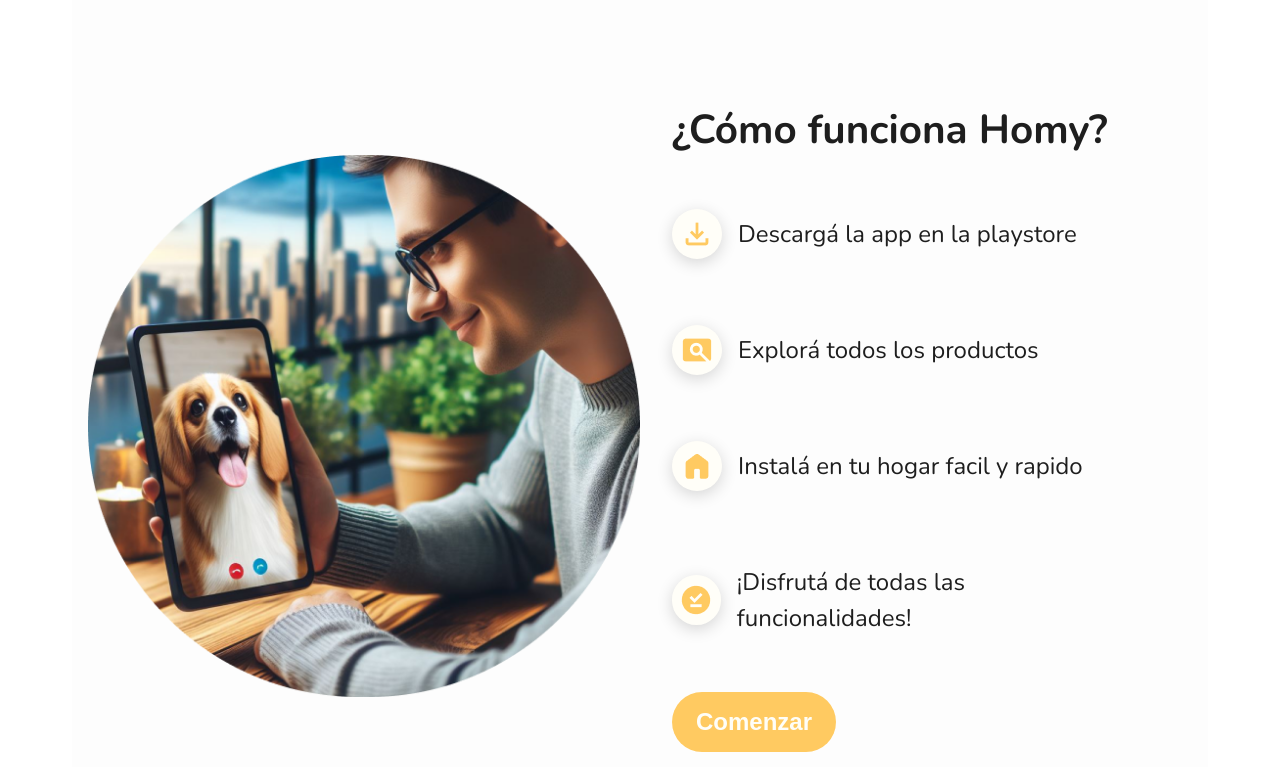
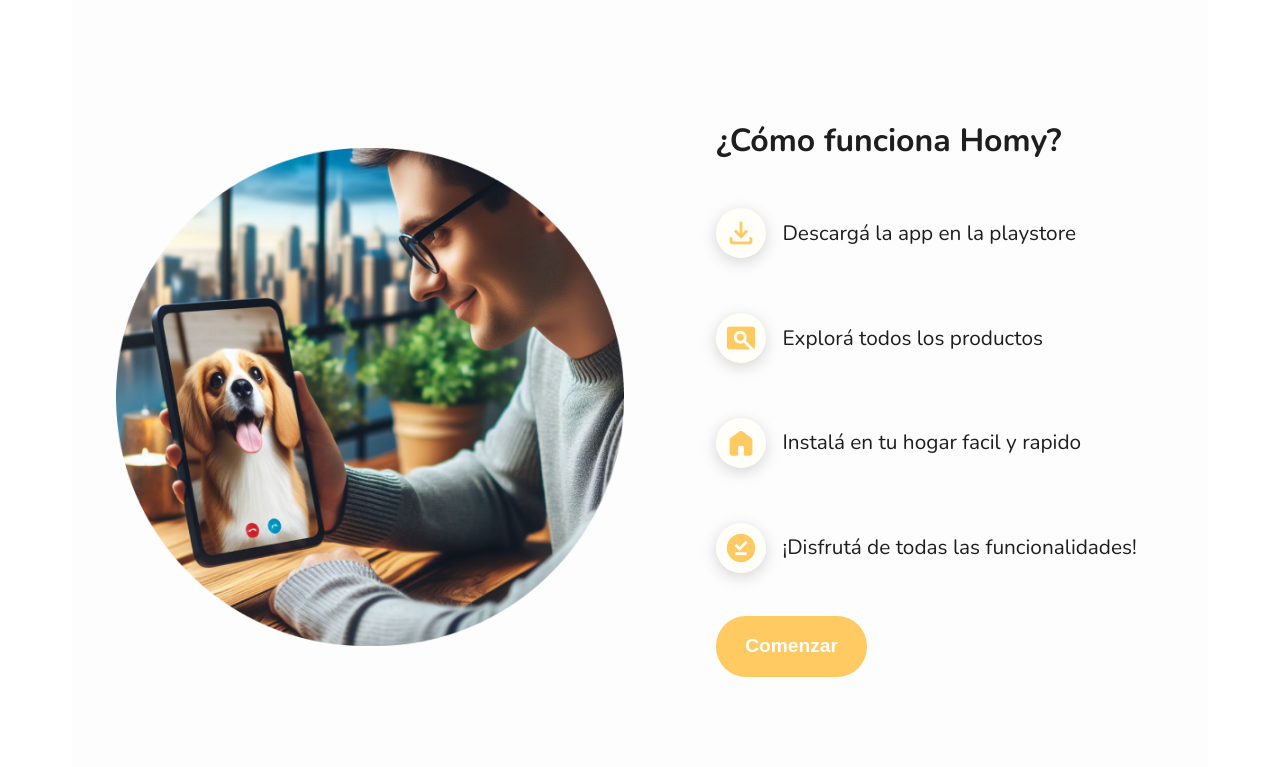
Before and after one commit to jimenabelentorrilla/homy, a React (Vite) app: page / in a window 1280 px wide. Shown: the part 1713-2480 px from the top of the page. Built offline with nearby package versions, Linux system fonts and the light colour scheme.

Commit message:
mq our update dep

```diff
--- a/package.json
+++ b/package.json
@@ -12,7 +12,7 @@
   "dependencies": {
     "@emotion/react": "^11.11.4",
     "@emotion/styled": "^11.11.5",
-    "@mui/material": "^5.15.15",
+    "@mui/material": "^5.15.19",
     "aos": "^2.3.4",
     "react": "^18.2.0",
     "react-dom": "^18.2.0",
--- a/src/componentes/Como/Como.css
+++ b/src/componentes/Como/Como.css
@@ -1,25 +1,23 @@
 .section-3{
     display: flex;
-    padding: 102px 0px;
+    min-height:  51.875em;
     justify-content: space-between;
     width: 95%;
     gap: 2em;
 }
 .img-como{
-    max-width: 100%;
-    height: auto;
     display: flex;
     justify-content: center;
     align-items: center;
 }
 .img-como img{
-    max-width: 100%;
-    height: auto;
+    max-width: 90%;
+    display: block;
 }
 .box-text{
     display: flex;
     flex-direction: column;
-    justify-content: space-around;
+    justify-content: center;
     gap: 2em;
 }
 
@@ -41,8 +39,8 @@
     gap: 1em;
 }
 .item-circle{
-    width: 50px;
-    height: 50px;
+    width: 3.125em;
+    height: 3.125em;
     border-radius: 50px;
     background-color:#FFFEF8;
     box-shadow: 0px 4px 16px 0px #00000029;
@@ -58,7 +56,7 @@
     color:#FFFEF8;
     font-weight: 700;
     background-color: #FFCA61;
-    padding: 16px 24px;
+    padding: 1em 1.5em;
     border-radius: 30px;
     border: none;
 }
@@ -70,25 +68,30 @@
 @media (width < 576px) {
     .section-3{
         flex-direction: column;
+        justify-content: center;
         align-items: center;
     }
     .img-como{
         display: none;
     }
     .box-text h2{
-        font-size: 2.125em;
+        font-size: 1.5em;
     }
     .item-paragraph{
-        font-size: 1.1em;
+        font-size: 1em;
     }
     .sct-3-btn{
         font-size: 1em;
+    }
+    .items-flex{
+        gap:1.2em;
     }
   }
 
   @media (min-width: 576px) and (max-width: 767.99px){
     .section-3{
         flex-direction: column;
+        justify-content: center;
         align-items: center;
     }
     .img-como{
@@ -108,6 +111,7 @@
   @media (min-width: 768px) and (max-width: 991.99px){
     .section-3{
         flex-direction: column;
+        justify-content: center;
         align-items: center;
     }
     .img-como{
@@ -127,25 +131,40 @@
 
   @media (min-width: 992px) and (max-width: 1199.98px) {
     .section-3{
-        flex-direction: column;
-        align-items: center;
+        flex-direction: row;
     }
     .img-como{
-        display: none;
+        display: flex;
     }
     .box-text h2{
-        font-size: 2.525em;
+        font-size: 1.8em;
     }
     .item-paragraph{
-        font-size: 1.4em;
+        font-size: 1.1em;
     }
     .sct-3-btn{
-        font-size: 1.4em;
+        font-size: 1.1em;
     }
-
+  }
+  @media (min-width: 1200px) and (max-width: 1399.99px) {
+    .section-3{
+        flex-direction: row;
+    }
+    .img-como{
+        display: flex;
+    }
+    .box-text h2{
+        font-size: 2em;
+    }
+    .item-paragraph{
+        font-size: 1.3em;
+    }
+    .sct-3-btn{
+        font-size: 1.2em;
+    }
   }
 
-  @media (width > 1200px){
+  @media (width > 1400px){
     .section-3{
         flex-direction: row;
     }
@@ -161,5 +180,4 @@
     .sct-3-btn{
         font-size: 1.5em;
     }
-
   }
--- a/src/componentes/Our/Our.css
+++ b/src/componentes/Our/Our.css
@@ -144,6 +144,7 @@
   @media (min-width: 1200px) and (max-width: 1399.98px) {
     .cards-conteiner{
       flex-direction: row;
+      gap:1em;
     }
     .row-2 h2{
       font-size: 2.6em;
```
Also changed, not shown: 1 other file (tests, documents, lock files or other folders).
